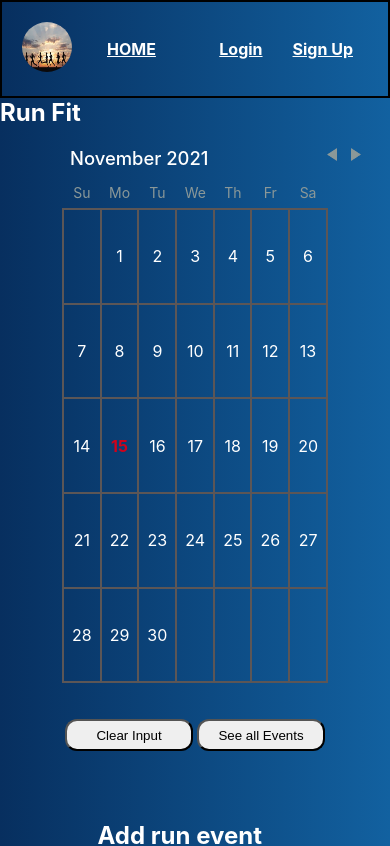
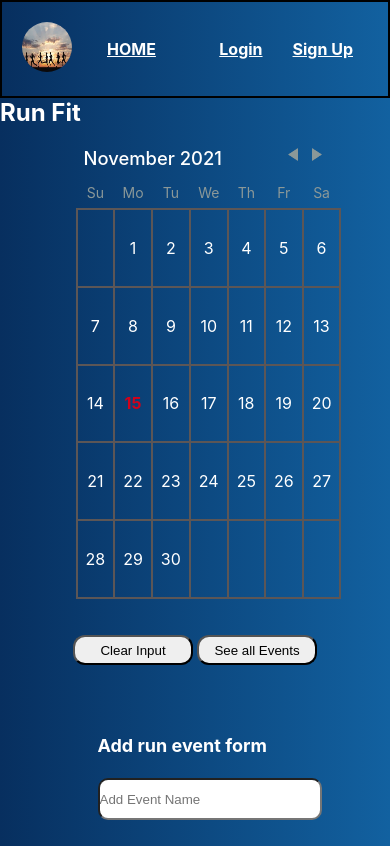
Before and after one commit to chadtarpey615/run-fit, a React (Create React App) app in the folder frontend/: page /calendar in a window 390 px wide. Shown: the top 846 px of the page. Built offline with nearby package versions, Linux system fonts and the light colour scheme.

Commit message:
addes css for media for the calendar screen desktop to mobile

```diff
--- a/frontend/src/style/calendarScreen.css
+++ b/frontend/src/style/calendarScreen.css
@@ -53,6 +53,45 @@
   justify-content: center;
 }
 
+/* mobile media */
+
+@media (max-width: 1025px) {
+  .calendar-container {
+    grid-template-columns: repeat(1, 1fr);
+    width: 100%;
+  }
+
+  .DayPicker-Month {
+    width: 80vw;
+    height: 50vh;
+    margin-left: 6rem;
+  }
+
+  .clear-btn,
+  .show-btn {
+    width: 220px;
+    height: 40px;
+  }
+
+  .calendar-right {
+    width: 30vw;
+  }
+
+  .run-form h1 {
+    font-size: xx-large;
+  }
+
+  .run-form input {
+    width: 24rem;
+  }
+}
+
+@media (max-width: 945px) {
+  .run-form h1 {
+    font-size: x-large;
+  }
+}
+
 @media (max-width: 800px) {
   .calendar-container {
     grid-template-columns: repeat(1, 1fr);
@@ -67,4 +106,88 @@
   .calendar-right {
     width: 50vw;
   }
+
+  .clear-btn,
+  .show-btn {
+    width: 120px;
+    height: 30px;
+  }
 }
+
+@media (max-width: 620px) {
+  .run-form input {
+    width: 18rem;
+  }
+}
+
+@media (max-width: 550px) {
+  .calendar-container {
+    grid-template-columns: repeat(1, 1fr);
+    width: 100%;
+  }
+
+  .DayPicker {
+    width: 90vw;
+    /* margin-left: 160px; */
+  }
+
+  .calendar-right {
+    width: 50vw;
+  }
+
+  .run-form h1 {
+    font-size: large;
+  }
+
+  .run-form input {
+    width: 15rem;
+  }
+}
+
+@media (max-width: 420px) {
+  .calendar-container {
+    grid-template-columns: repeat(1, 1fr);
+    width: 100%;
+  }
+
+  .DayPicker {
+    width: 90vw;
+    /* margin-left: 160px; */
+  }
+
+  .calendar-right {
+    width: 50vw;
+  }
+
+  .run-form h1 {
+    font-size: large;
+  }
+
+  .run-form input {
+    width: 14rem;
+  }
+}
+
+@media (max-width: 330px) {
+  .calendar-container {
+    grid-template-columns: repeat(1, 1fr);
+    width: 100%;
+  }
+
+  .DayPicker {
+    width: 80vw;
+    /* margin-left: 160px; */
+  }
+
+  .calendar-right {
+    width: 60vw;
+  }
+
+  .run-form h1 {
+    font-size: large;
+  }
+
+  .run-form input {
+    width: 13rem;
+  }
+}
--- a/frontend/src/style/homeScreen.css
+++ b/frontend/src/style/homeScreen.css
@@ -54,7 +54,7 @@
 .header-line {
   position: absolute;
   top: 35%;
-  max-width: 50%;
+  max-width: 80%;
   width: 40%;
   height: 2px;
   background-color: #000;
@@ -64,3 +64,73 @@
 .header-text {
   margin-top: 5rem;
 }
+
+@media (max-width: 500px) {
+  .main-heading {
+    flex-direction: column;
+    margin: 1rem auto;
+  }
+
+  .heading {
+    margin: 1rem auto;
+    width: 80vw;
+    font-size: 2rem;
+  }
+
+  .header-line {
+    top: 25%;
+    width: 80%;
+  }
+
+  .header-text {
+    margin-top: 3rem;
+    margin-left: 20px;
+    font-size: 1.7rem;
+  }
+
+  .header-image img {
+    width: 500px;
+    height: 300px;
+  }
+  .main-btn button {
+    width: 8rem;
+    height: 4rem;
+    border-radius: 2rem;
+  }
+}
+
+@media (max-width: 500px) {
+  .heading {
+    margin: 1rem auto;
+    width: 90vw;
+    font-size: 2rem;
+  }
+}
+
+@media (max-width: 370px) {
+  .main {
+    height: 100vh;
+  }
+
+  .heading {
+    margin: 10px auto;
+    width: 90vw;
+    font-size: 2rem;
+  }
+
+  .header-line {
+    top: 30%;
+    width: 80%;
+  }
+
+  .main-btn {
+    padding: 1px;
+  }
+  .main-btn button {
+    width: 7rem;
+    height: 3rem;
+    border-radius: 2rem;
+    margin: 1rem auto;
+    padding: 1px;
+  }
+}
```
Also changed, not shown: 1 other file (tests, documents, lock files or other folders).
